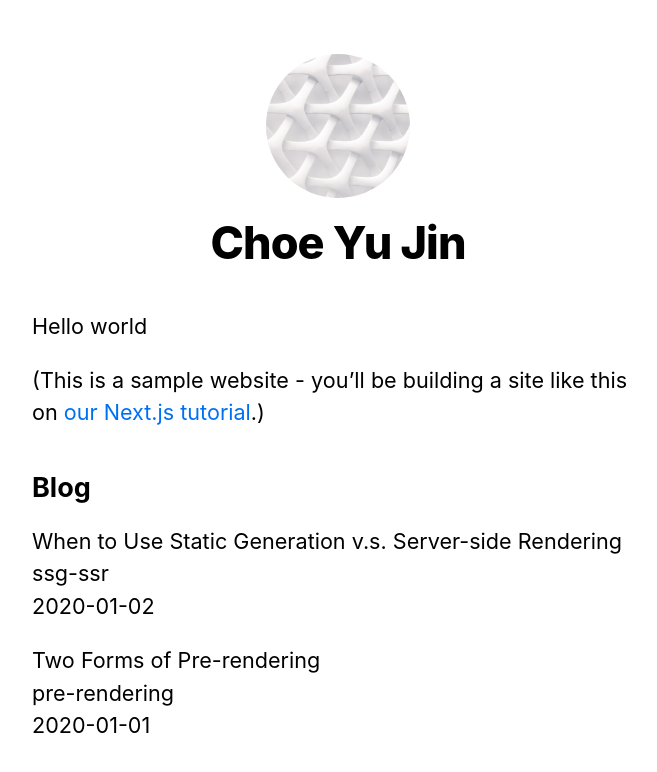
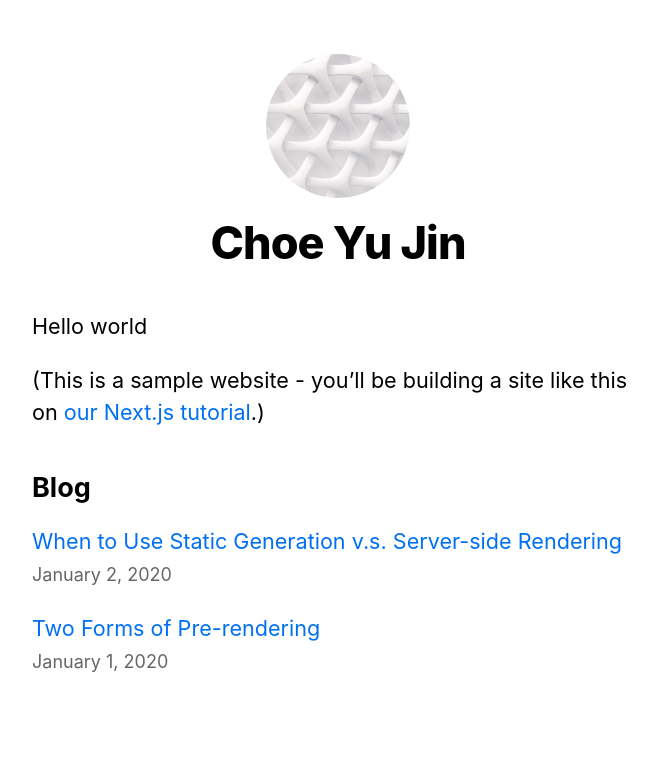
Before and after one commit to developer-choi/nextjs-blog-app, a Next.js app: page / in a window 1280 px wide. Shown: the top 772 px of the page, without its empty margins (302-959 px from the left). Built offline with nearby package versions, Linux system fonts and the light colour scheme.

Commit message:
Polish index page

```diff
--- a/pages/index.tsx
+++ b/pages/index.tsx
@@ -2,6 +2,8 @@
 import Layout, {siteTitle} from '../src/components/Layout';
 import utilStyles from '../src/styles/utils.module.css';
 import {getSortedPostsData, Post} from '../lib/posts';
+import Link from 'next/link';
+import DateComponent from '../src/components/DateComponent';
 
 export default function Home({allPostsData}: { allPostsData: Post[] }) {
   return (
@@ -21,11 +23,13 @@
         <ul className={utilStyles.list}>
           {allPostsData.map(({ id, date, title }) => (
             <li className={utilStyles.listItem} key={id}>
-              {title}
+              <Link href={`/posts/${id}`}>
+                <a>{title}</a>
+              </Link>
               <br />
-              {id}
-              <br />
-              {date}
+              <small className={utilStyles.lightText}>
+                <DateComponent dateString={date} />
+              </small>
             </li>
           ))}
         </ul>
```
